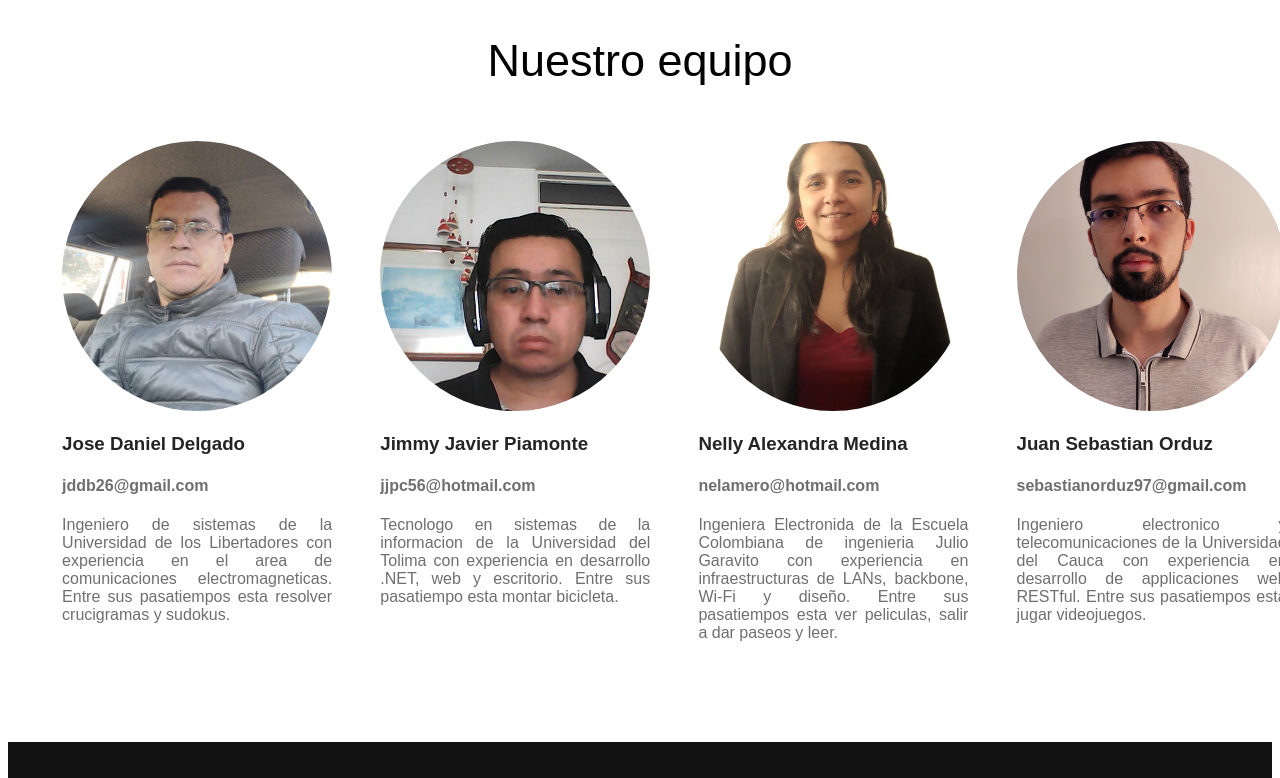
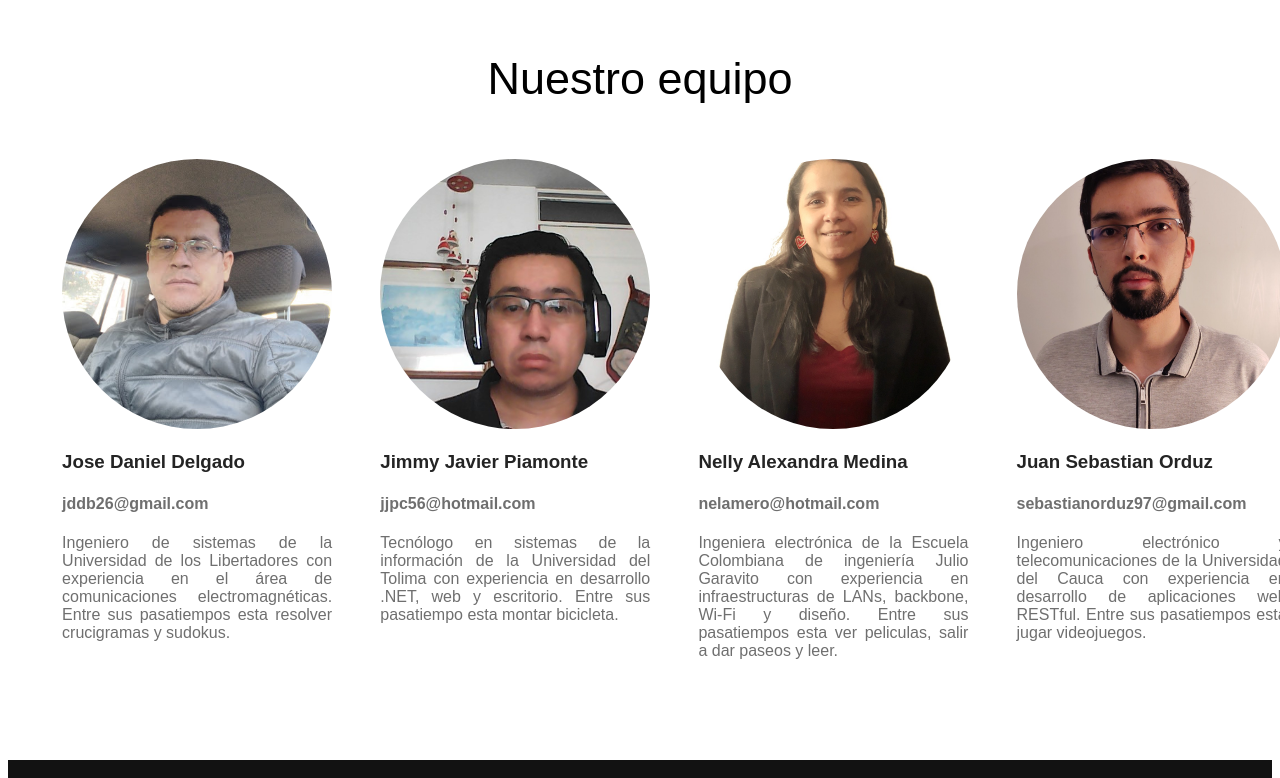
Before and after one commit to Grupo101/semana-1-101, a website: page src/index.html in a window 1280 px wide. Shown: the part 2019-2797 px from the top of the page. Drawn offline with Linux system fonts and the light colour scheme.

Commit message:
Hotfix version final de development

```diff
--- a/css/style.css
+++ b/css/style.css
@@ -149,11 +149,7 @@ body{
     text-align: justify;
     /* color: rgb(35, 35, 219); */
 }
-.noticias__titulo{
-    /*color: rgb(14, 14, 233);*/
-}
 
-}
 .servicio{
     float: left;
     width: 30%;
--- a/src/index.html
+++ b/src/index.html
@@ -124,7 +124,7 @@
                 <div>
                     <h3 class="miembro-nombre">Jose Daniel Delgado</h3>
                     <h4 class="miembro-email">jddb26@gmail.com</h4>
-                    <p class="miembro-descripcion">Ingeniero de sistemas de la Universidad de los Libertadores con experiencia en el area de comunicaciones electromagneticas. Entre sus pasatiempos esta resolver crucigramas y sudokus.</p>
+                    <p class="miembro-descripcion">Ingeniero de sistemas de la Universidad de los Libertadores con experiencia en el área de comunicaciones electromagnéticas. Entre sus pasatiempos esta resolver crucigramas y sudokus.</p>
                 </div>
             </div>
             <div class="miembro">
@@ -132,7 +132,7 @@
                 <div>
                     <h3 class="miembro-nombre">Jimmy Javier Piamonte</h3>
                     <h4 class="miembro-email">jjpc56@hotmail.com</h4>
-                    <p class="miembro-descripcion">Tecnologo en sistemas de la informacion de la Universidad del Tolima con experiencia en desarrollo .NET, web y escritorio. Entre sus pasatiempo esta montar bicicleta.</p>
+                    <p class="miembro-descripcion">Tecnólogo en sistemas de la información de la Universidad del Tolima con experiencia en desarrollo .NET, web y escritorio. Entre sus pasatiempo esta montar bicicleta.</p>
                 </div>
             </div>
             <div class="miembro">
@@ -140,7 +140,7 @@
                 <div>
                     <h3 class="miembro-nombre">Nelly Alexandra Medina</h3>
                     <h4 class="miembro-email">nelamero@hotmail.com</h4>
-                    <p class="miembro-descripcion">Ingeniera Electronida de la Escuela Colombiana de ingenieria Julio Garavito con experiencia en infraestructuras de LANs, backbone, Wi-Fi y diseño. Entre sus pasatiempos esta ver peliculas, salir a dar paseos y leer.</p>
+                    <p class="miembro-descripcion">Ingeniera electrónica de la Escuela Colombiana de ingeniería Julio Garavito con experiencia en infraestructuras de LANs, backbone, Wi-Fi y diseño. Entre sus pasatiempos esta ver peliculas, salir a dar paseos y leer.</p>
                 </div>
             </div>
             <div class="miembro">
@@ -148,7 +148,7 @@
                 <div>
                     <h3 class="miembro-nombre">Juan Sebastian Orduz</h3>
                     <h4 class="miembro-email">sebastianorduz97@gmail.com</h4>
-                    <p class="miembro-descripcion">Ingeniero electronico y telecomunicaciones de la Universidad del Cauca con experiencia en desarrollo de applicaciones web RESTful. Entre sus pasatiempos esta jugar videojuegos.</p>
+                    <p class="miembro-descripcion">Ingeniero electrónico y telecomunicaciones de la Universidad del Cauca con experiencia en desarrollo de aplicaciones web RESTful. Entre sus pasatiempos esta jugar videojuegos.</p>
                 </div>
             </div>
         </div>
```
Also changed, not shown: README.md.
